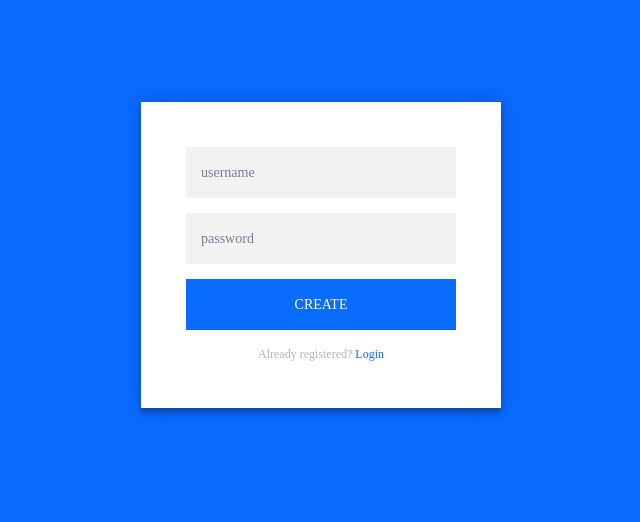
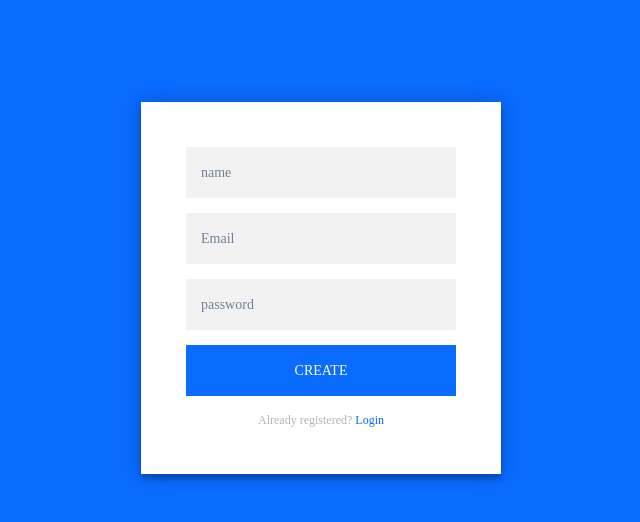
Before and after one commit to wolf1729/Vulpes-Shop, a React (Vite) app in the folder frontend/: page /buyerSignup in a window 1280 px wide. Shown: the top 522 px of the page, without its empty margins (319-959 px from the left). Built offline with nearby package versions, Linux system fonts and the light colour scheme; a web font is replaced by a local one.

Commit message:
new changes

```diff
--- a/frontend/src/Components/buyerLoginPage.jsx
+++ b/frontend/src/Components/buyerLoginPage.jsx
@@ -32,7 +32,7 @@ function BuyerLoginPage() {
             <div className="buyer-login-page">
                 <div className="buyer-form">
                     <form className="buyer-login-form" onSubmit={e=> e.preventDefault()}>
-                        <input type="text" placeholder="username" value={username} onChange={(e) => setUsername(e.target.value)}/>
+                        <input type="email" placeholder="Email" value={username} onChange={(e) => setUsername(e.target.value)}/>
                         <input type="password" placeholder="password" value={password} onChange={(e) => setPassword(e.target.value)}/>
                         <button onClick={() => buyerLoginFunction()}>login</button>
                         <p className="message">Not registered? <a onClick={() => navigationFunction('/buyerSignup')}>Create an account</a></p>
--- a/frontend/src/Components/buyerSignupPage.jsx
+++ b/frontend/src/Components/buyerSignupPage.jsx
@@ -7,10 +7,11 @@ function BuyerSignupPage() {
     const navigate = useNavigate()
     const[username, setUsername] = useState('')
     const[password, setPassword] = useState('')
+    const [name, setName] = useState('')
 
     const makeNewUser = async() => {
         try{
-            await newBuyerSignUp(username, password)
+            await newBuyerSignUp(name, username, password)
             console.log('buyer created')
             navigationFunction('/buyerLogin')
         }
@@ -29,7 +30,8 @@ function BuyerSignupPage() {
             <div className="buyer-login-page">
                 <div className="buyer-form">
                     <form className="buyer-login-form" onSubmit={e=> e.preventDefault()}>
-                        <input type="text" placeholder="username" value={username} onChange={(e) => setUsername(e.target.value)}/>
+                        <input type="text" placeholder="name" value={name} onChange={(e) => setName(e.target.value)}/>
+                        <input type="email" placeholder="Email" value={username} onChange={(e) => setUsername(e.target.value)}/>
                         <input type="password" placeholder="password" value={password} onChange={(e) => setPassword(e.target.value)}/>
                         <button onClick={() => makeNewUser()}>Create</button>
                         <p className="message">Already registered? <a onClick={() => navigationFunction('/buyerLogin')}>Login</a></p>
--- a/frontend/src/Components/sellerLoginPage.jsx
+++ b/frontend/src/Components/sellerLoginPage.jsx
@@ -36,7 +36,7 @@ function SellerLoginPage() {
             <div className="seller-login-page">
                 <div className="seller-form">
                     <form className="seller-login-form" onSubmit={e=> e.preventDefault()} >
-                        <input type="text" placeholder="username" value={username} onChange={(e) => setUsername(e.target.value)}/>
+                        <input type="email" placeholder="Email" value={username} onChange={(e) => setUsername(e.target.value)}/>
                         <input type="password" placeholder="password" value={password} onChange={(e) => setPassword(e.target.value)}/>
                         <button onClick={() => loginFunction()}>login</button>
                         <p className="message">Not registered? <a onClick={() => navigationFunction('/sellerSignup')}>Create an account</a></p>
--- a/frontend/src/Components/sellerSignupPage.jsx
+++ b/frontend/src/Components/sellerSignupPage.jsx
@@ -31,7 +31,7 @@ function SellerSignupPage() {
             <div className="seller-login-page">
                 <div className="seller-form">
                     <form className="seller-login-form" onSubmit={e=> e.preventDefault()}>
-                        <input type="text" placeholder="Username" value={username} onChange={(e) => setUsername(e.target.value)}/>
+                        <input type="email" placeholder="Email" value={username} onChange={(e) => setUsername(e.target.value)}/>
                         <input type="password" placeholder="Password" value={password} onChange={(e) => setPassword(e.target.value)}/>
                         <input type="text" placeholder="Name" value={name} onChange={(e) => setName(e.target.value)}/>
                         <input type="number" placeholder="Phone Number" value={phone} onChange={(e) => setPhone(e.target.value)}/>
--- a/frontend/utils/buyerAPI.js
+++ b/frontend/utils/buyerAPI.js
@@ -1,11 +1,12 @@
 const baseURL = 'https://vulpesshopbackend.onrender.com'
 
-const newBuyerSignUp = async(username, password) => {
+const newBuyerSignUp = async(name, username, password) => {
     try{
         fetch(`${baseURL}/buyerAuth/sign-up`, {
             method: 'POST',
 
             body: JSON.stringify({
+                name: name,
                 username: username,
                 password: password,
                 cart: []
```
Also changed, not shown: 2 other files (tests, documents, lock files or other folders).
